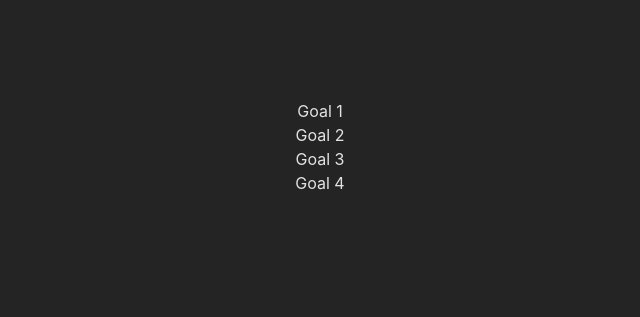
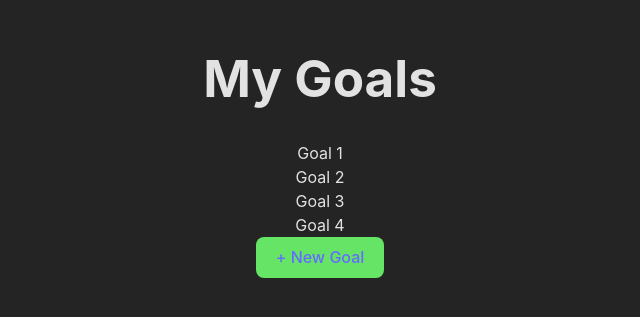
Before and after one commit to Wbradmeyer/discipline_tracker, a React (Vite) app in the folder client/: page / in a window 1280 px wide. Shown: the part 253-570 px from the top of the page, without its empty margins (320-960 px from the left). Built offline with nearby package versions, Linux system fonts and the light colour scheme; no server answers.

Commit message:
button on display all to nav to create

```diff
--- a/client/src/components/DisplayAll.jsx
+++ b/client/src/components/DisplayAll.jsx
@@ -1,14 +1,32 @@
-import React, { useContext, useEffect, useState } from "react";
+import React, { useEffect, useState } from "react";
 import { Link, useNavigate } from "react-router-dom";
 import axios from "axios";
 
 const DisplayAll = () => {
+  const [allGoals, setAllGoals] = useState([]);
+
+  useEffect(() => {
+    axios
+      .get("http://localhost:8000/api/goals")
+      .then((res) => {
+        console.log(res);
+        setAllGoals(res.data);
+      })
+      .catch((err) => console.log(err));
+  }, []);
+
   return (
     <div>
+      <h1>My Goals</h1>
       <div>Goal 1</div>
       <div>Goal 2</div>
       <div>Goal 3</div>
       <div>Goal 4</div>
+      <div>
+        <button>
+          <Link to={"/goals/create"}>+ New Goal</Link>
+        </button>
+      </div>
     </div>
   );
 };
```
